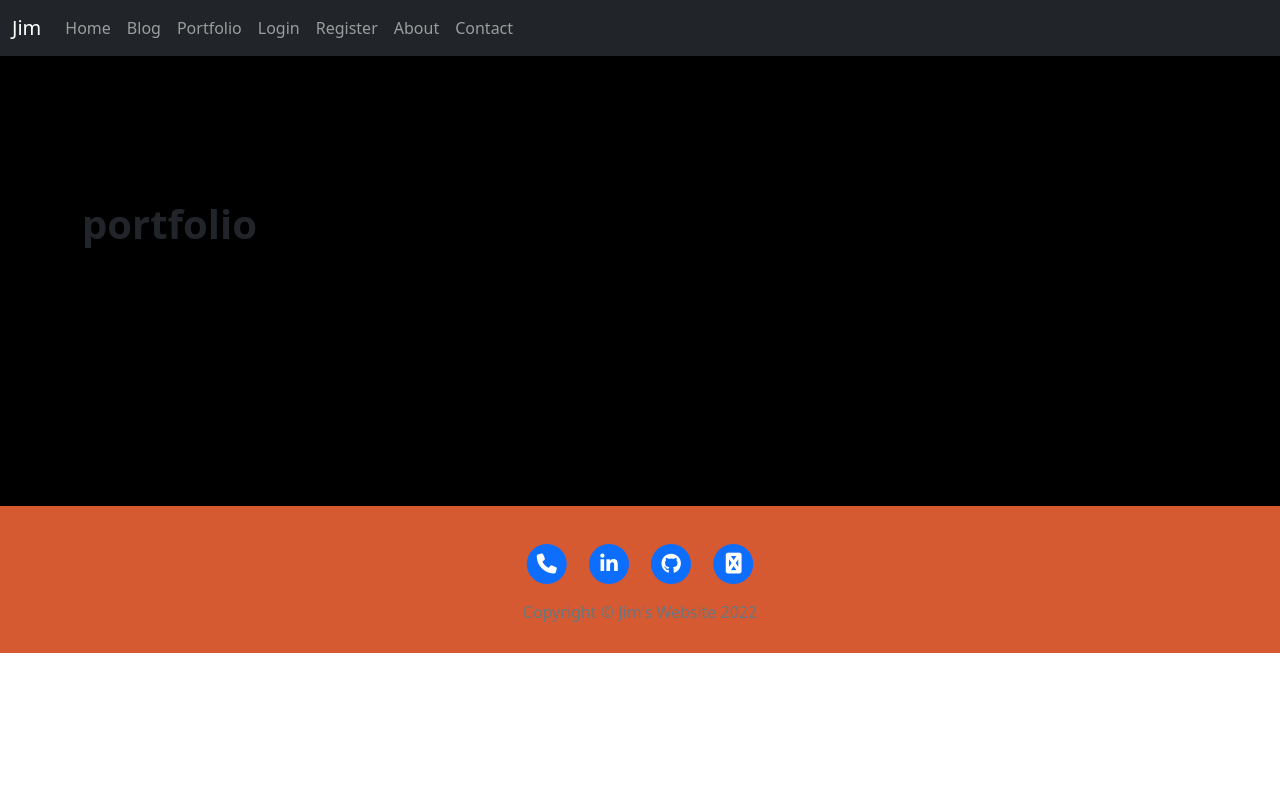
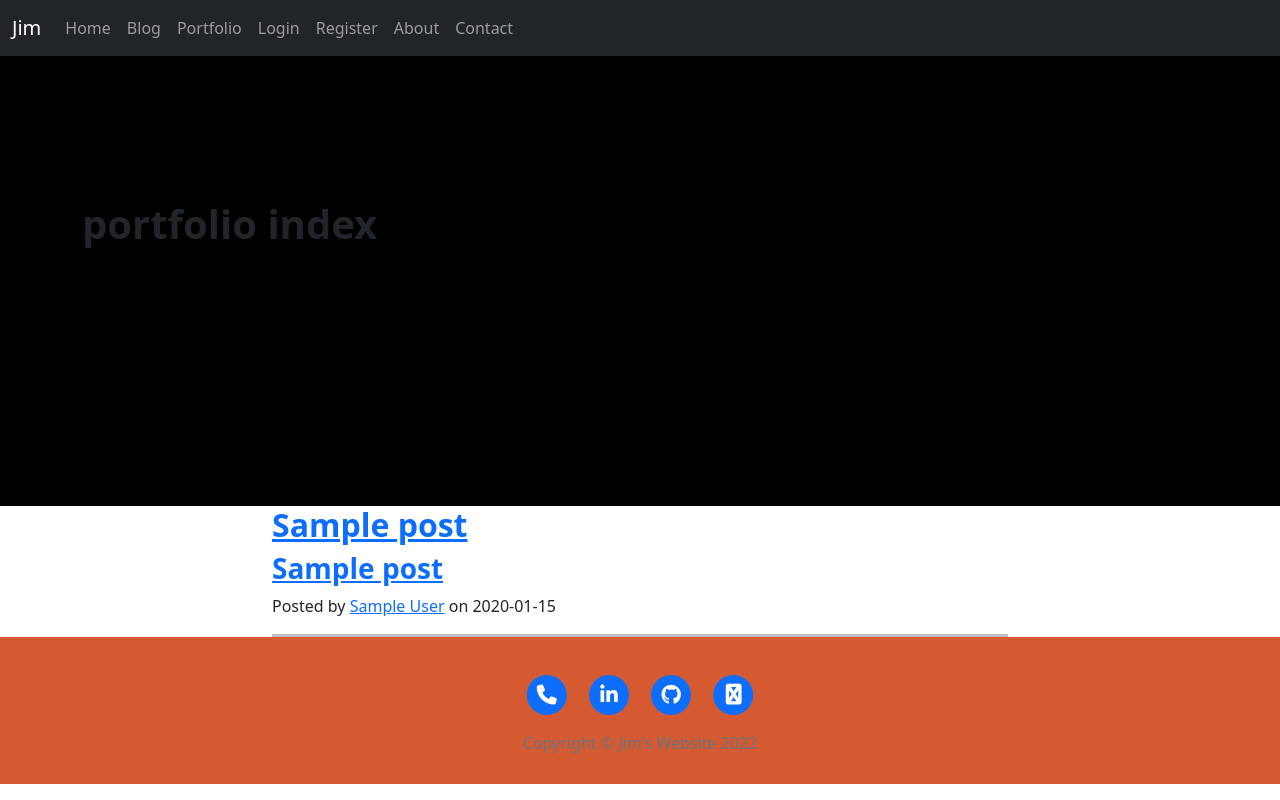
Before and after one commit to jimkk159/day-82-portfolio-website-development, a Flask app: template templates/portfolio-index.html in a window 1280 px wide. Run offline with Flask 2, Linux system fonts and the light colour scheme; tables that the repository leaves empty hold one stand-in row (values such as "Sample post"); the template is opened without the code that fills it: values that come from a table or form of the project are taken from there, most other values are stand-ins (such as "Sample title", 1, 10 or a date in 2020); some libraries are stand-ins or nearby versions.

Commit message:
Update portfolio

```diff
--- a/forms.py
+++ b/forms.py
@@ -32,7 +32,7 @@ class NewPostForm(FlaskForm):
     subtitle = StringField("Subtitle", validators=[DataRequired(), validators.Length(max=100)])
     body = CKEditorField("Blog Content")
     tags = SelectField('Tag',
-                       choices=[("Portfolio", "portfolio"), ("Movie", "movie"), ("Book", "book"), ("life", "life")])
+                       choices=[("portfolio", "Portfolio"), ("movie", "Movie"), ("book", "Book"), ("life", "Life")])
     submit = SubmitField('Submit')
 
 
--- a/portfolio.py
+++ b/portfolio.py
@@ -1,6 +1,7 @@
 from flask import Blueprint, render_template
 
 from extension import get_favicon
+from SQL.SQL_management import Post
 
 portfolio_blueprint = Blueprint('portfolio', __name__)
 
@@ -8,4 +9,7 @@ portfolio_blueprint = Blueprint('portfolio', __name__)
 # Portfolio
 @portfolio_blueprint.route('/portfolio-index')
 def portfolio_index():
-    return render_template('portfolio-index.html', favicon=get_favicon())
+    # query_post = Post.query.filter(Post.tags.any(name='portfolio'))
+    query_post = Post.query.join(Post.tags, aliased=True).filter_by(name='portfolio')
+
+    return render_template('portfolio-index.html', favicon=get_favicon(), portfolio_posts=query_post)
--- a/templates/portfolio-index.html
+++ b/templates/portfolio-index.html
@@ -1,7 +1,32 @@
 {% include "header.html" %}
 <header class="master-head">
     <div class="container">
-        <h1>portfolio</h1>
+        <h1>portfolio index</h1>
     </div>
 </header>
+<div class="container">
+    <div class="row">
+        <div class="col-lg-8 col-md-10 mx-auto">
+            {% for blog_post in portfolio_posts %}
+            <div class="post-preview">
+                <a href="{{ url_for('blog.show_blog_post', blog_post_id=blog_post.id) }}">
+                    <h2 class="post-title">{{ blog_post.title }}</h2>
+                    <h3 class="post-subtitle">{{ blog_post.subtitle }}</h3>
+                </a>
+                <p class="post-meta">Posted by
+                    <a href="{{ url_for('user.personal_site', user_id=blog_post.author.id) }}">{{ blog_post.author.name }}</a> on {{ blog_post.date }}
+                    {% if current_user.is_authenticated and (current_user.id == blog_post.author.id or current_user.id
+                    == 1 ) %}
+                    <a href="{{ url_for('blog.delete_blog_post', blog_post_id=blog_post.id) }}"><img
+                            src="{{ url_for('static',filename='img/cross.png') }}" style="width:1rem"></a>
+                    {% endif %}
+                </p>
+
+            </div>
+            <hr>
+            {% endfor %}
+        </div>
+    </div>
+</div>
+
 {% include "footer.html" %}
```
